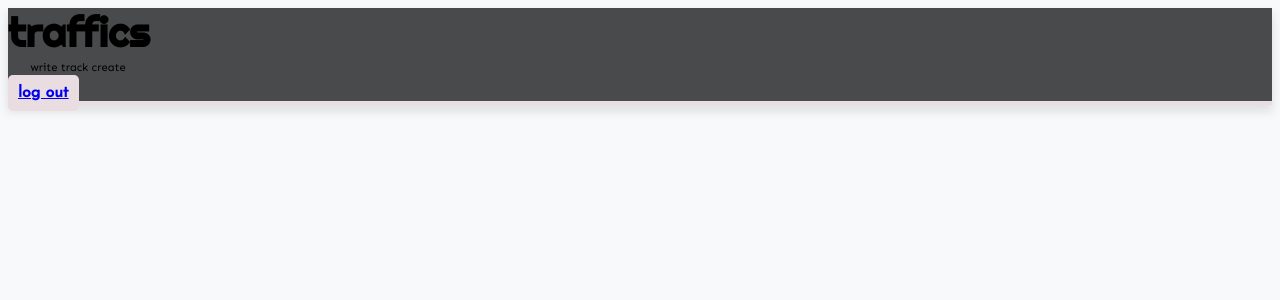
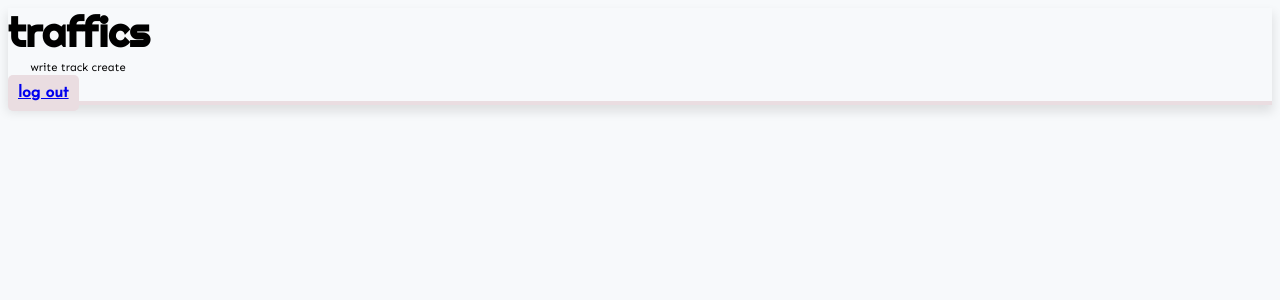
Before and after one commit to madhu-ravuri/Traffics, a Django app: template tracker/templates/header.html in a window 1280 px wide. Shown: the top 300 px of the page. Run offline with Django 3.2, Linux system fonts and the light colour scheme; the template is opened without the code that fills it, so the values that code supplies are empty.

```diff
--- a/tracker/static/logreg.css
+++ b/tracker/static/logreg.css
@@ -12,9 +12,9 @@ body {
   box-shadow: 0px 6px 10px 1px rgba(0, 0, 0, 0.1);
 }
 
-.sticky-top {
+/* .sticky-top {
   background-color: rgba(0, 0, 0, 0.7) !important;
-}
+} */
 
 #logo h1 {
   font-family: "Righteous", cursive;
```
Also changed, not shown: db.sqlite3.
